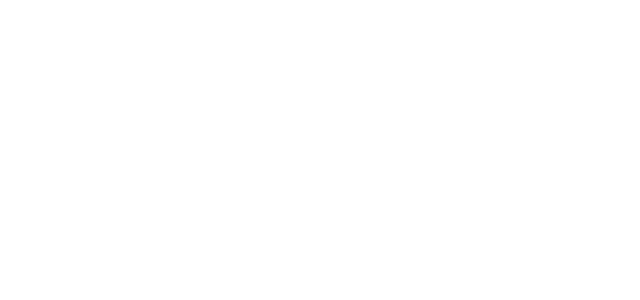
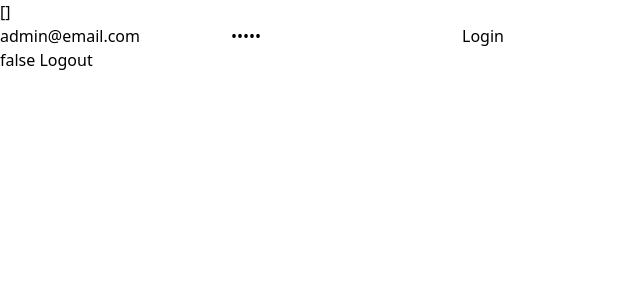
Before and after one commit to Francois16/todo-frontend, a Vue app: page /login in a window 1280 px wide. Before the commit this address had no page. Shown: the top 300 px of the page, without its empty margins (0-640 px from the left). Built offline with nearby package versions, Linux system fonts and the light colour scheme.

Commit message:
added user authentication

```diff
--- a/package.json
+++ b/package.json
@@ -8,17 +8,21 @@
     "lint": "eslint . --ext .vue,.js,.jsx,.cjs,.mjs --fix --ignore-path .gitignore"
   },
   "dependencies": {
+    "axios": "^1.1.3",
     "pinia": "^2.0.21",
     "vue": "^3.2.38",
     "vue-router": "^4.1.5"
   },
   "devDependencies": {
+    "@iconify/vue": "^4.0.0",
     "@rushstack/eslint-patch": "^1.1.4",
     "@vitejs/plugin-vue": "^3.0.3",
     "@vue/eslint-config-prettier": "^7.0.0",
     "eslint": "^8.22.0",
     "eslint-plugin-vue": "^9.3.0",
     "prettier": "^2.7.1",
-    "vite": "^3.0.9"
+    "vite": "^3.0.9",
+    "vite-plugin-windicss": "^1.8.8",
+    "windicss": "^3.5.6"
   }
 }
--- a/src/App.vue
+++ b/src/App.vue
@@ -1,5 +1,12 @@
 <script setup>
+import { onBeforeMount } from "vue";
 import { RouterView } from "vue-router";
+import { useAuthStore } from "./stores/useAuth.js";
+
+onBeforeMount(() => {
+  const auth = useAuthStore();
+  auth.setUserAuthenticationStatus();
+});
 </script>
 
 <template>
--- a/src/main.js
+++ b/src/main.js
@@ -1,10 +1,15 @@
 import { createApp } from "vue";
 import { createPinia } from "pinia";
+import axios from "axios";
 
 import App from "./App.vue";
 import router from "./router";
 
+import "virtual:windi.css";
+
 const app = createApp(App);
+
+axios.defaults.baseURL = "http://localhost:8000";
 
 app.use(createPinia());
 app.use(router);
--- a/src/router/index.js
+++ b/src/router/index.js
@@ -1,5 +1,6 @@
 import { createRouter, createWebHistory } from "vue-router";
-import HomeView from "../views/HomeView.vue";
+import TodoListView from "../views/Todos/ListView.vue";
+import LoginView from "../views/auth/LoginView.vue";
 
 const router = createRouter({
   history: createWebHistory(import.meta.env.BASE_URL),
@@ -7,9 +8,25 @@
     {
       path: "/",
       name: "home",
-      component: HomeView,
+      // Instantly redirect to todo listview on page load
+      redirect: "todos",
+    },
+    {
+      path: "/todos",
+      name: "todos",
+      component: TodoListView,
+    },
+    {
+      path: "/login",
+      name: "login",
+      component: LoginView,
     },
   ],
 });
 
+router.beforeEach((to, from, next) => {
+  // const publicPages = ["login/", "register/"];
+  return next();
+});
+
 export default router;
--- /dev/null
+++ b/src/stores/useAuth.js
@@ -0,0 +1,39 @@
+import { defineStore } from "pinia";
+import axios from "axios";
+
+export const useAuthStore = defineStore({
+  id: "auth",
+  state: () => ({
+    user: null,
+    isAuthenticated: false,
+  }),
+  getters: {},
+  actions: {
+    async setUserAuthenticationStatus() {
+      const token = localStorage.getItem("token");
+
+      if (token) {
+        try {
+          this.setAxiosAuthorizationHeader(token);
+          const user = await axios.get("/auth/users/me");
+          this.user = user.data;
+          this.isAuthenticated = true;
+        } catch {
+          this.logout();
+        }
+      }
+    },
+
+    // Logs the user out of the site.
+    logout() {
+      this.user = null;
+      this.isAuthenticated = false;
+      localStorage.removeItem("token");
+      axios.defaults.headers.common["Authorization"] = "";
+    },
+
+    setAxiosAuthorizationHeader(token) {
+      axios.defaults.headers.common["Authorization"] = `Bearer ${token}`;
+    },
+  },
+});
--- a/src/views/HomeView.vue
+++ /dev/null
@@ -1,7 +0,0 @@
-<script setup></script>
-
-<template>
-  <main>
-    <h1>Home View</h1>
-  </main>
-</template>
--- /dev/null
+++ b/src/views/Todos/ListView.vue
@@ -0,0 +1,30 @@
+<script setup>
+import { ref } from "vue";
+import axios from "axios";
+import { Icon } from "@iconify/vue";
+
+const todos = ref("");
+
+async function getTodos() {
+  try {
+    const resp = await axios.get("/todo/list/");
+    console.log(resp.data);
+    todos.value = resp.data;
+  } catch (error) {
+    console.log("getTodos", error);
+  }
+}
+</script>
+
+<template>
+  <h1>ListView <Icon icon="ic:baseline-person" /></h1>
+  <h1>Todos</h1>
+  <div v-for="todo in todos">
+    <h1>
+      {{ todo.title }}
+    </h1>
+  </div>
+  <button @click="getTodos">Get todos</button>
+</template>
+
+<style scoped></style>
--- /dev/null
+++ b/src/views/auth/LoginView.vue
@@ -0,0 +1,48 @@
+<script setup>
+import { ref } from "vue";
+import { useRouter } from "vue-router";
+import { useAuthStore } from "../../stores/useAuth.js";
+import axios from "axios";
+
+const auth = useAuthStore();
+const router = useRouter();
+
+const errors = ref([]);
+const email = ref("admin@email.com");
+const password = ref("admin");
+
+async function login() {
+  try {
+    const resp = await axios.post("/auth/jwt/create/", {
+      email: email.value,
+      password: password.value,
+    });
+    const token = resp.data.access;
+
+    // Set token in local storage
+    localStorage.setItem("token", token);
+
+    // Authenticate the user
+    auth.setUserAuthenticationStatus();
+    router.push("/");
+  } catch (error) {
+    errors.value = error.response.data.detail;
+    auth.logout();
+  }
+}
+</script>
+
+<template>
+  <main>
+    <form @submit.prevent="login">
+      <p>{{ errors }}</p>
+      <input v-model="email" type="email" placeholder="Email" />
+      <input v-model="password" type="password" placeholder="Password" />
+
+      <button type="submit">Login</button>
+    </form>
+    {{ auth.isAuthenticated }}
+    {{ auth.user }}
+    <button @click="auth.logout">Logout</button>
+  </main>
+</template>
--- a/vite.config.js
+++ b/vite.config.js
@@ -3,9 +3,11 @@
 import { defineConfig } from "vite";
 import vue from "@vitejs/plugin-vue";
 
+import WindiCSS from "vite-plugin-windicss";
+
 // https://vitejs.dev/config/
 export default defineConfig({
-  plugins: [vue()],
+  plugins: [vue(), WindiCSS()],
   resolve: {
     alias: {
       "@": fileURLToPath(new URL("./src", import.meta.url)),
--- /dev/null
+++ b/windi.config.js
@@ -0,0 +1,5 @@
+import { defineConfig } from "windicss/helpers";
+
+export default defineConfig({
+  /* configurations... */
+});
```
Also changed, not shown: src/views/auth/RegisterView.vue (added), 1 other file (tests, documents, lock files or other folders).
